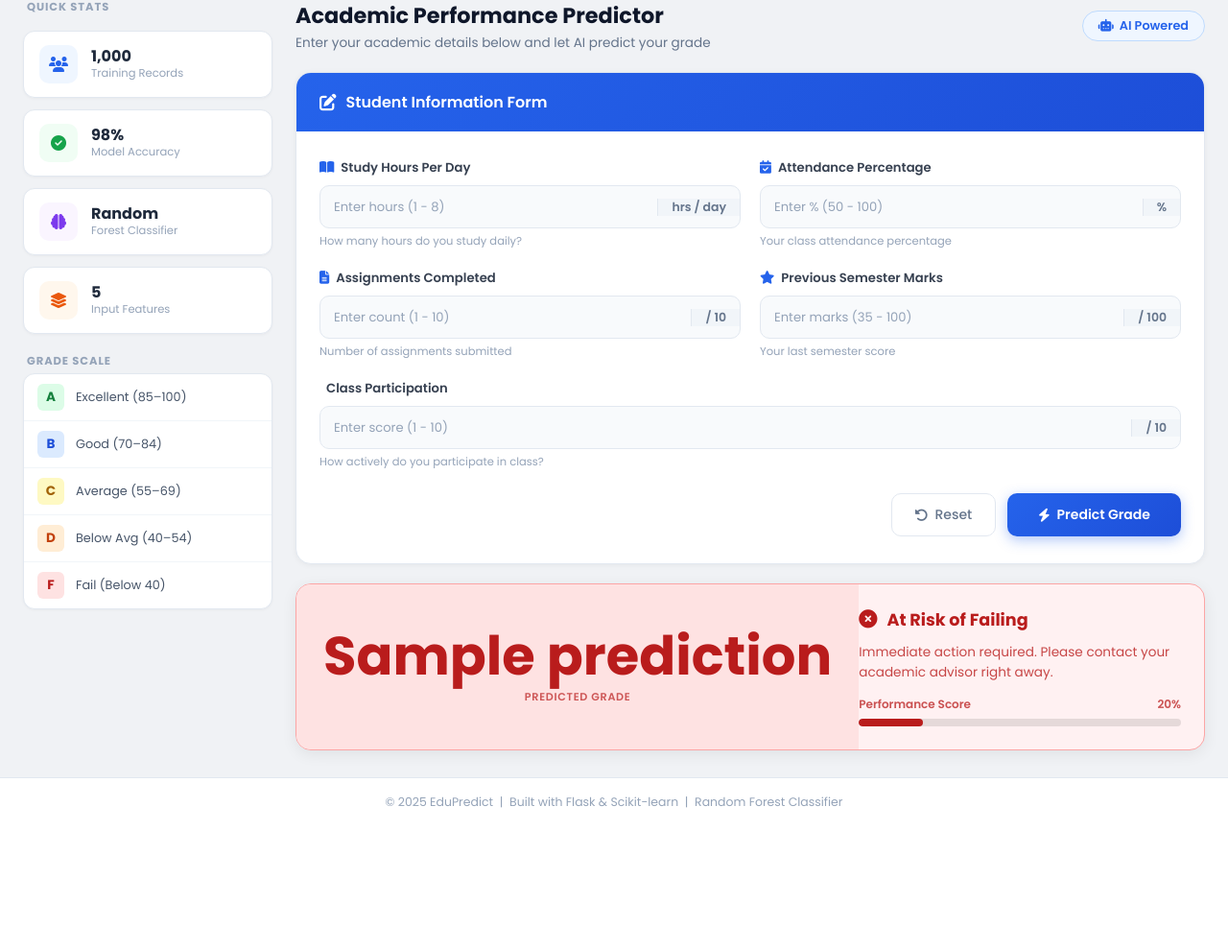
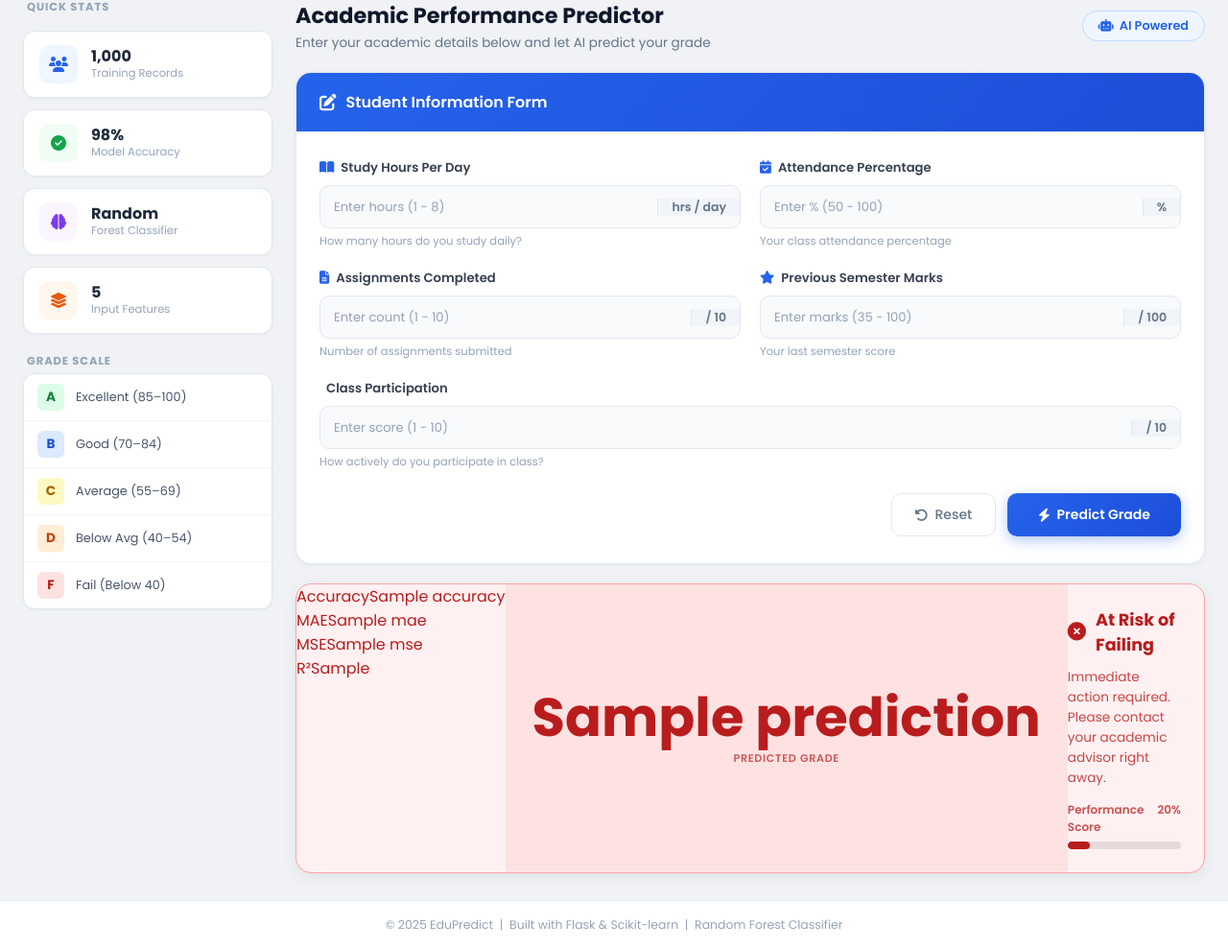
Before and after one commit to Souvik-group/softgrid.solutions-task1, a Flask app: template templates/index.html in a window 1280 px wide. Shown: the part 93-1082 px from the top of the page at 96% size. Before the commit the page ends 935 px from the top, so only its background shows below. Run offline with Flask 3, Linux system fonts and the light colour scheme; the template is opened without the code that fills it: most values are stand-ins (such as "Sample title", 1, 10 or a date in 2020); parts of the project's set-up code (start-up, migrations or seed data) failed here and were passed over.

Commit message:
Day 3: Display model evaluation metrics (Accuracy, MAE, MSE, R2)

```diff
--- a/app.py
+++ b/app.py
@@ -41,7 +41,27 @@
         pred_enc = model.predict(input_df)[0]
         prediction = label_encoder.inverse_transform([pred_enc])[0]
 
-    return render_template("index.html", prediction=prediction, values=values)
+    # Load precomputed evaluation metrics from the training run (if available)
+    metrics = payload.get("metrics", {
+        "accuracy": "N/A",
+        "mae": "N/A",
+        "mse": "N/A",
+        "r2": "N/A",
+    })
+
+    # Format metrics for display
+    if isinstance(metrics.get("accuracy"), (int, float)):
+        metrics["accuracy"] = f"{metrics['accuracy'] * 100:.2f}%"
+    else:
+        metrics["accuracy"] = str(metrics.get("accuracy", "N/A"))
+
+    for key in ("mae", "mse", "r2"):
+        if isinstance(metrics.get(key), (int, float)):
+            metrics[key] = f"{metrics[key]:.4f}"
+        else:
+            metrics[key] = str(metrics.get(key, "N/A"))
+
+    return render_template("index.html", prediction=prediction, values=values, metrics=metrics)
 
 
 if __name__ == "__main__":
--- a/templates/index.html
+++ b/templates/index.html
@@ -185,6 +185,13 @@
       {% endif %}
 
       <div class="result-card {{ rclass }}">
+        <div class="metrics-card">
+          <div class="metric-row"><span class="metric-label">Accuracy</span><span class="metric-value">{{ metrics.accuracy }}</span></div>
+          <div class="metric-row"><span class="metric-label">MAE</span><span class="metric-value">{{ metrics.mae }}</span></div>
+          <div class="metric-row"><span class="metric-label">MSE</span><span class="metric-value">{{ metrics.mse }}</span></div>
+          <div class="metric-row"><span class="metric-label">R²</span><span class="metric-value">{{ metrics.r2 }}</span></div>
+        </div>
+
         <div class="result-left">
           <div class="result-grade-box">
             <span class="result-grade">{{ prediction }}</span>
```
Also changed, not shown: model/train_model.py (+17 -1 lines), 1 other file.
